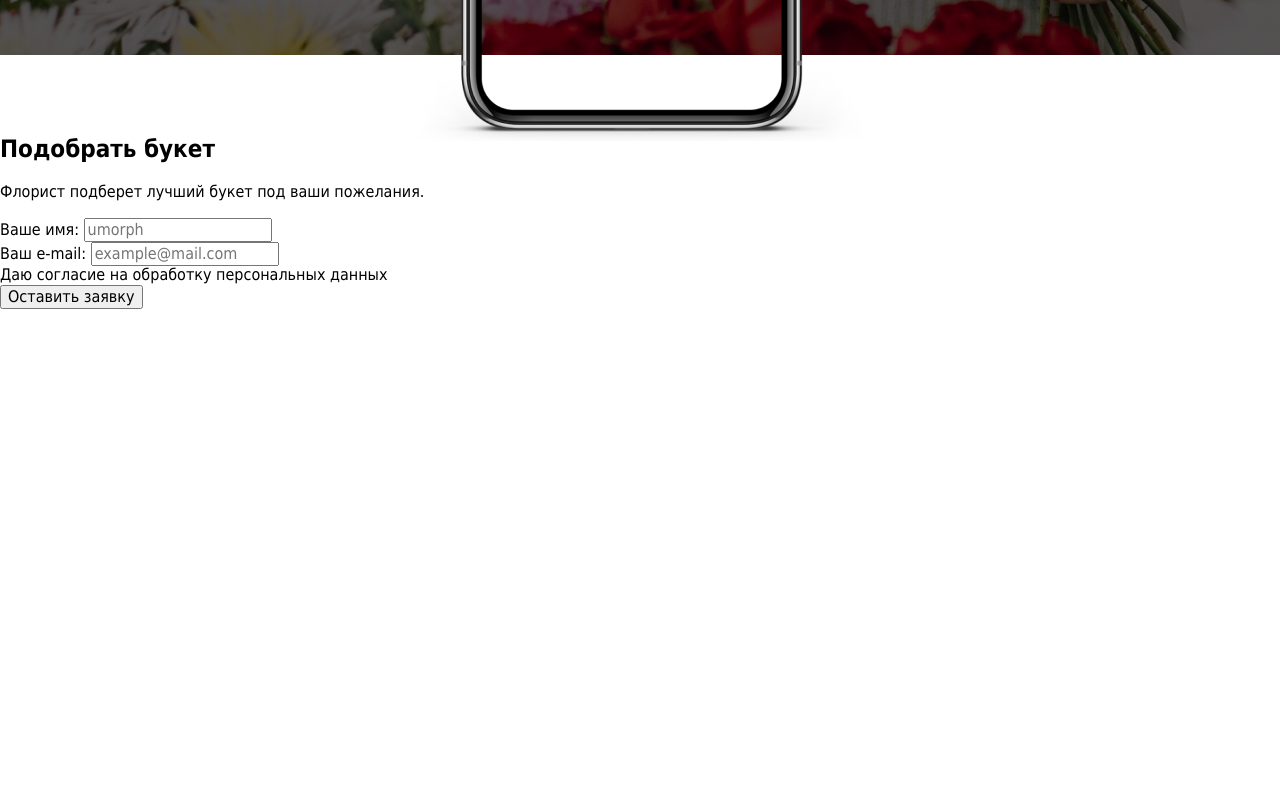
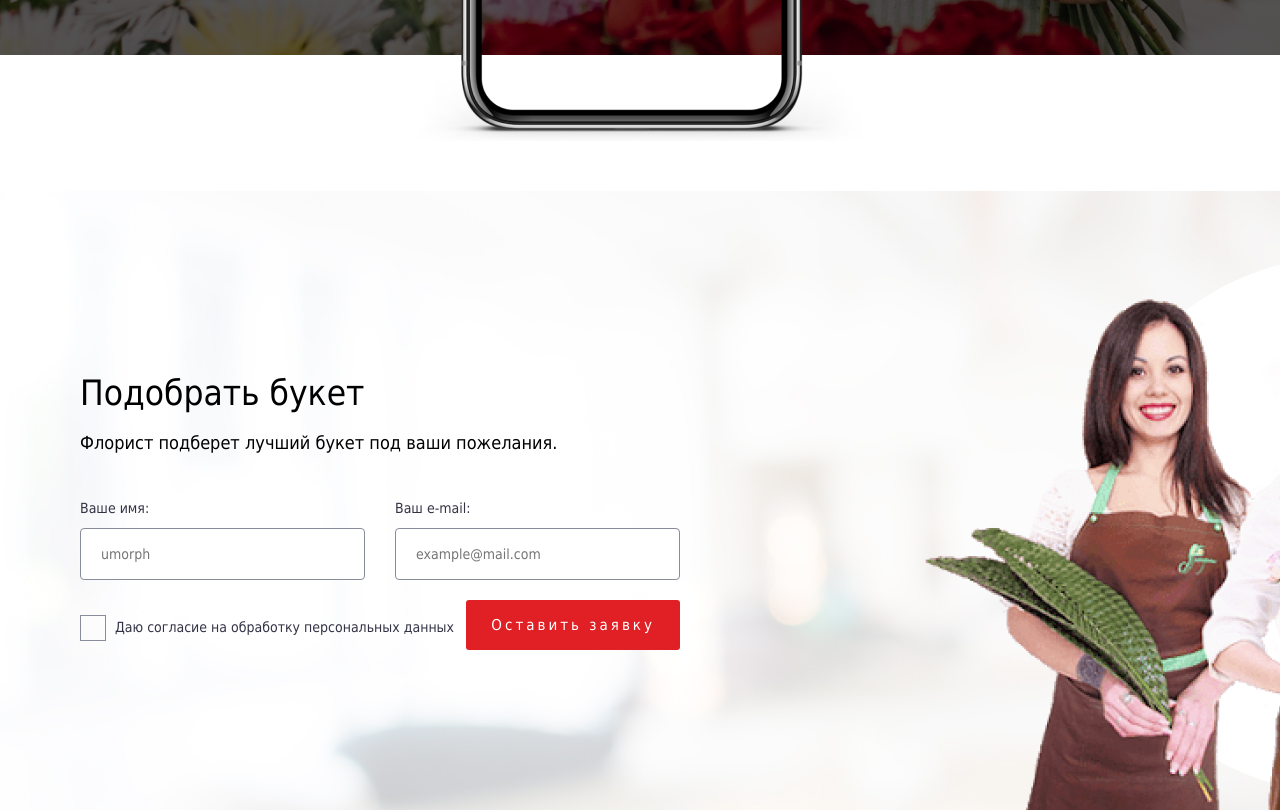
Before and after one commit to Umorph/yamFlowers, a website: page #src/index.html in a window 1280 px wide. Shown: the part 6000-6810 px from the top of the page. Before the commit the page ends 6309 px from the top, so only its background shows below. Drawn offline with nearby package versions, Linux system fonts and the light colour scheme; files that its build step writes are made by us from their sources; grey boxes are pictures that could not be loaded; a web font is replaced by a local one.

Commit message:
Add styles for help block

```diff
--- /dev/null
+++ b/#src/scss/_help.scss
@@ -0,0 +1,151 @@
+.help {
+    margin: 75px 0 0;
+    padding: 0 0 160px;
+
+    background-image: url("../img/help-bg.jpg");
+    background-position: 0 0;
+    background-repeat: no-repeat;
+}
+
+.help__wrapper {
+    margin: 0 auto;
+    padding: 0;
+    display: flex;
+    flex-direction: column;
+    justify-content: flex-start;
+    align-items: flex-start;
+    max-width: 1480px;
+}
+
+.help__heading {
+    margin: 175px 0 0 80px;
+    padding: 0;
+
+    font-family: $montserrat;
+    font-size: 35px;
+    font-weight: 300;
+    line-height: 55px;
+    color: $trueBlack;
+}
+
+.help__paragraph {
+    margin: 5px 0 0 80px;
+    padding: 0;
+
+    font-family: $montserrat;
+    font-size: 18px;
+    font-weight: 300;
+    line-height: 34px;
+    color: $trueBlack;
+}
+
+.help__form {
+    margin: 30px 0 0 80px;
+    padding: 0;
+    display: flex;
+    flex-wrap: wrap;
+    justify-content: space-between;
+    align-items: center;
+    width: 600px;
+}
+
+.help__form-item {
+    margin: 0;
+    padding: 0;
+    display: flex;
+    flex-direction: column;
+    justify-content: flex-start;
+    align-items: flex-start;
+}
+
+.help__form-label {
+    position: relative;
+
+    margin: 0;
+    padding: 0;
+
+    font-family: $montserrat;
+    font-size: 14px;
+    font-weight: 400;
+    line-height: 36px;
+    color: #343345;
+
+    cursor: pointer;
+
+    &--custom-checkbox {
+        margin-top: 25px;
+        padding-left: 35px;
+
+        font-weight: 500;
+
+        &::before {
+            content: "";
+            position: absolute;
+            top: 50%;
+            left: 0;
+
+            display: block;
+            width: 24px;
+            height: 24px;
+
+            border: 1px solid #898c9b;
+
+            transform: translateY(-12px);
+        }
+    }
+}
+
+.help__form-checkbox:checked ~ .help__form-label::after {
+    content: "";
+    position: absolute;
+    top: 50%;
+    left: 0;
+
+    display: block;
+    width: 24px;
+    height: 24px;
+
+    background-image: url("../img/done-icon.svg");
+    background-position: center;
+    background-repeat: no-repeat;
+
+    transform: translateY(-12px);
+}
+
+.help__form-input {
+    box-sizing: border-box;
+    display: block;
+    margin: 2px 0 0;
+    padding: 7px 20px;
+    min-width: 285px;
+
+    font-family: $montserrat;
+    font-size: 14px;
+    font-weight: 400;
+    line-height: 36px;
+    color: #343345;
+
+    border: 1px solid #898C9B;
+    border-radius: 4px;
+}
+
+.help__form-button {
+    box-sizing: border-box;
+    display: block;
+    margin: 20px 0 0;
+    padding: 10px 25px;
+
+    font-family: $montserrat;
+    font-size: 15px;
+    font-weight: 400;
+    line-height: 30px;
+    letter-spacing: 0.2em;
+    color: $trueWhite;
+
+    background: none;
+    background: $yamRed;
+    border: none;
+    border-radius: 3px;
+
+    cursor: pointer;
+}
--- a/#src/scss/scaffolding.scss
+++ b/#src/scss/scaffolding.scss
@@ -38,7 +38,7 @@ input {
     &:focus {
         outline: none;
         @include smooth;
-        box-shadow: 0px 0 5px 1px $yamRed;
+        box-shadow: 0px 7px 20px rgba(246, 97, 130, 0.3);
     }
 }
 
--- a/#src/scss/style.scss
+++ b/#src/scss/style.scss
@@ -16,7 +16,6 @@
 @import "items-catalog";
 
 @import "slider-offer";
-
 @import "video";
-
 @import "delivery";
+@import "help";
```
